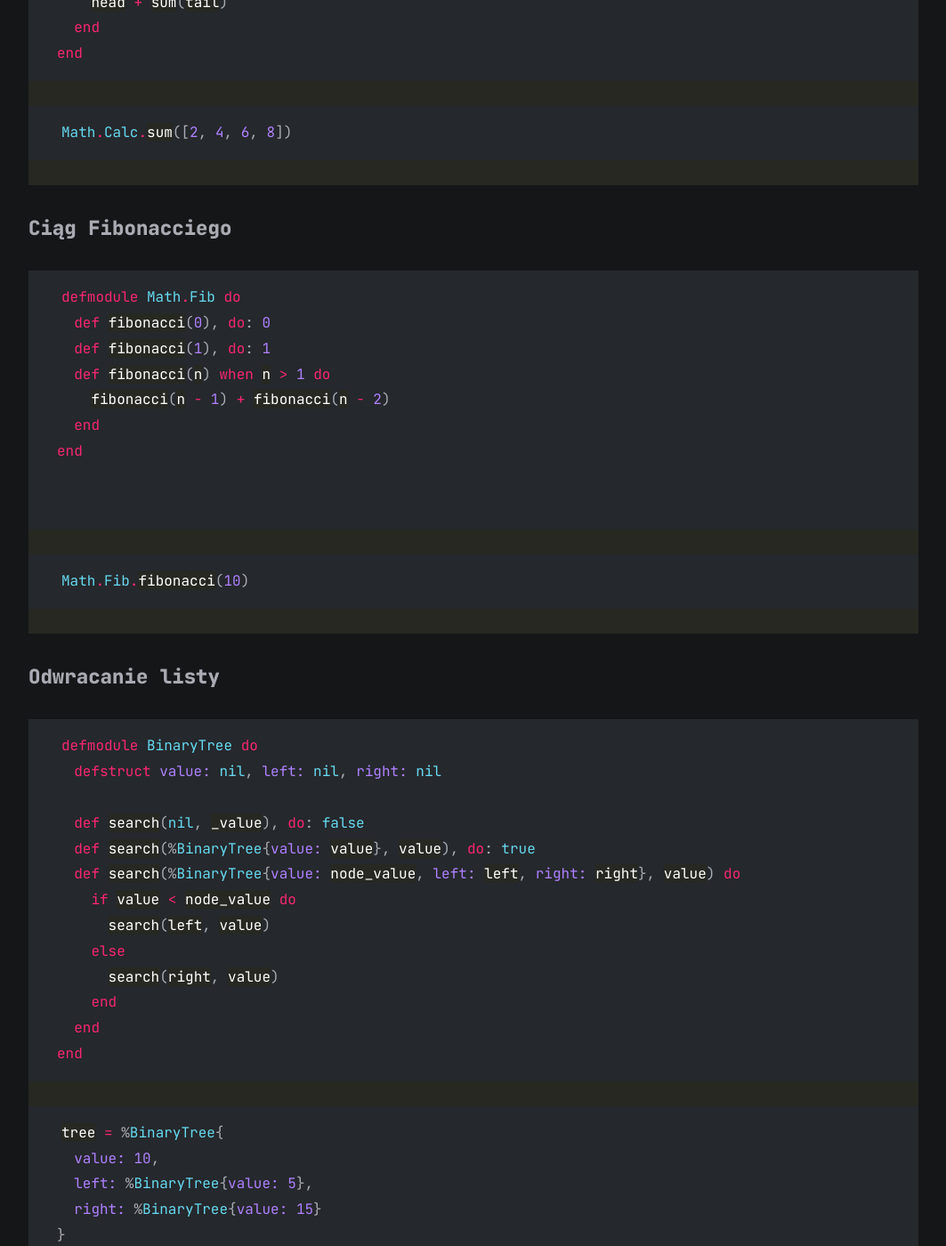
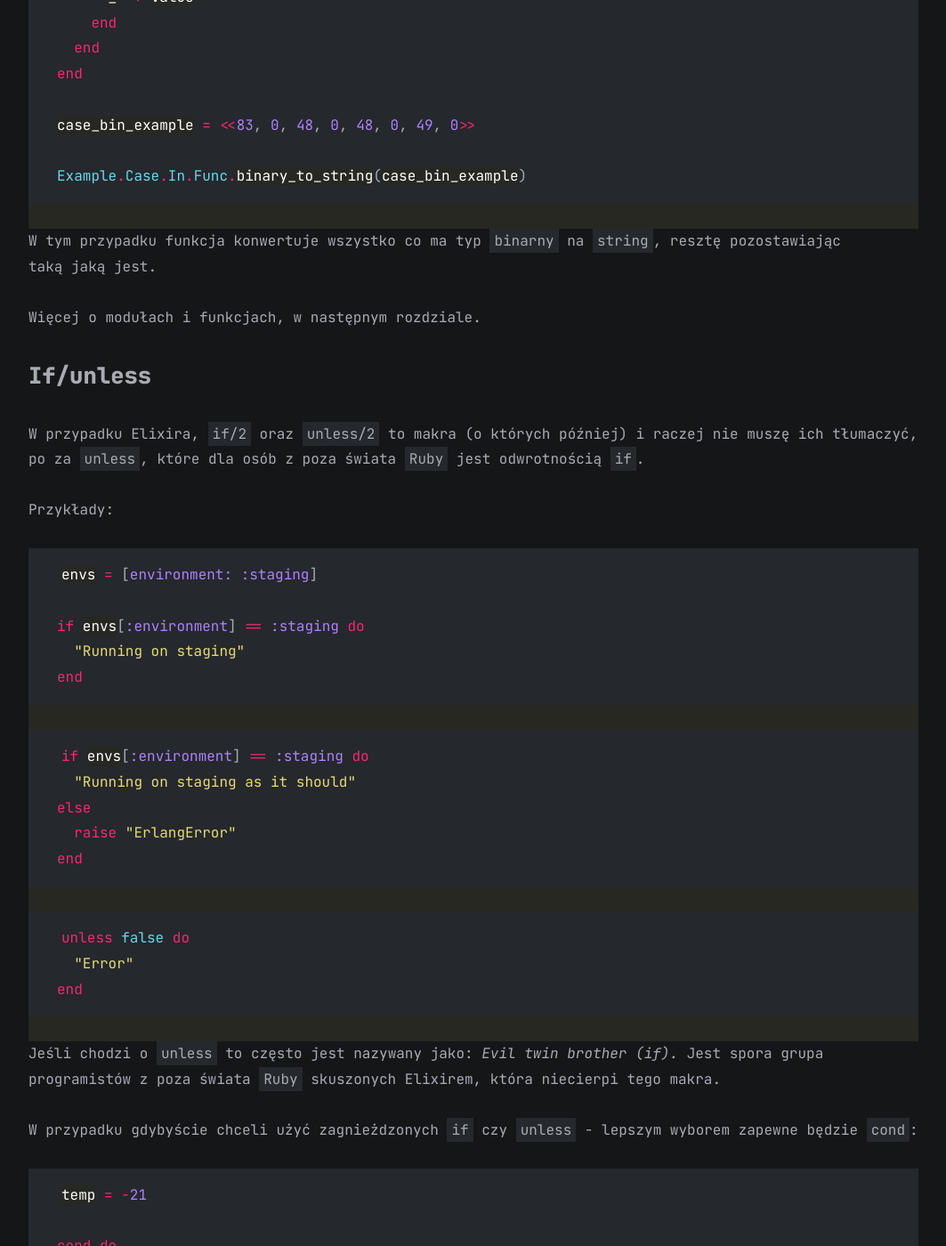
Before and after one commit to mikelogaciuk/mikelogaciuk.github.io, a Jekyll site: the page built from all_collections/_posts/2024-10-01-podstawy-jezyka-elixir-czesc-pierwsza.md, in a window 1280 px wide and 1400 px high, scrolled down 15666 px. Shown: the whole window at 89% size, without its empty margins (108-1171 px from the left). Built offline with Jekyll 4.4.1, drawn with Linux system fonts in a browser that asks for light colours; some of the changed text lies outside the part shown.

Commit message:
Add missing conditionals part

````diff
--- a/all_collections/_posts/2024-10-01-podstawy-jezyka-elixir-czesc-pierwsza.md
+++ b/all_collections/_posts/2024-10-01-podstawy-jezyka-elixir-czesc-pierwsza.md
@@ -29,6 +29,9 @@ category:
 - [Funkcje anonimowe](#funkcje-anonimowe)
 - [Arność funkcji](#arność-funkcji)
 - [Wyrażenia listowe](#wyrażenia-listowe)
+- [Wyrażenia logiczne](#wyrażenia-logiczne)
+  - [Case](#case)
+  - [If/unless](#ifunless)
 - [Moduły, funkcje imienne, warunkowe oraz rekurencja](#moduły-funkcje-imienne-warunkowe-oraz-rekurencja)
   - [Rekurencja](#rekurencja)
   - [Moduły](#moduły)
@@ -458,6 +461,112 @@ envs = [prod: :storify, prod: :prefect, staging: :walld,
 for {:staging, val} <- envs, do: val
 ```
 
+## Wyrażenia logiczne
+
+W języku Elixir mamy takie wyrażenia logiczne jak:
+
+- `case`
+- `cond`
+- `if`
+- `unless`
+
+### Case
+
+Wyrażenie `case` pozwala nam porównywać wartość z wieloma wzorcami, dopóki nie znajdziemy pasującego:
+
+```elixir
+case {333, 666, 999} do
+  {1, 2, 3} -> "This will not work...."
+  {a, 666, 999} -> "Will match and bind 'a' to 333"
+  _ -> "Will match any value"
+end
+```
+
+```elixir
+#case_ex_val = params[:environment]
+case_ex_val = :dev
+
+case case_ex_val do
+  case_ex_val when case_ex_val == :prod -> "Running on prod..."
+  _ -> "Undefined environment..."
+end
+```
+
+Inny przykład z użyciem modułu oraz funkcji prywatnej oraz publicznej:
+
+```elixir
+defmodule Example.Case.In.Func do
+  defp convert_binary_to_string(binary) do
+    binary
+    |> :binary.bin_to_list()
+    |> Enum.filter(&(&1 != 0))
+    |> List.to_string()
+  end
+
+  def binary_to_string(value) do
+    case value do
+      value when is_binary(value) == true -> convert_binary_to_string(value)
+      _ -> value
+    end
+  end
+end
+
+case_bin_example = <<83, 0, 48, 0, 48, 0, 49, 0>>
+
+Example.Case.In.Func.binary_to_string(case_bin_example)
+```
+
+W tym przypadku funkcja konwertuje wszystko co ma typ `binarny` na `string`, resztę pozostawiając taką jaką jest.
+
+Więcej o modułach i funkcjach, w następnym rozdziale.
+
+### If/unless
+
+W przypadku Elixira, `if/2` oraz `unless/2` to makra (o których później) i raczej nie muszę ich tłumaczyć, po za `unless`, które dla osób z poza świata `Ruby` jest odwrotnością `if`.
+
+Przykłady:
+
+```elixir
+envs = [environment: :staging]
+
+if envs[:environment] == :staging do
+  "Running on staging"
+end
+```
+
+```elixir
+if envs[:environment] == :staging do
+  "Running on staging as it should"
+else
+  raise "ErlangError"
+end
+```
+
+```elixir
+unless false do
+  "Error"
+end
+```
+
+Jeśli chodzi o `unless` to często jest nazywany jako: _Evil twin brother (if)._ Jest spora grupa programistów z poza świata `Ruby` skuszonych Elixirem, która niecierpi tego makra.
+
+W przypadku gdybyście chceli użyć zagnieżdzonych `if` czy `unless` - lepszym wyborem zapewne będzie `cond`:
+
+```elixir
+temp = -21
+
+cond do
+  temp < -60 -> "Vodka is starting to froze..."
+  temp == -33 -> "Could be better"
+  temp < -20 -> "Not great not terrible"
+  temp < -5 -> "It's warm..."
+  temp == 0 -> "It's okay."
+  temp in 5..20 -> "Global warming..."
+  temp >= 21 -> "We are going to die!"
+  true -> "Err"
+end
+```
+
 ## Moduły, funkcje imienne, warunkowe oraz rekurencja
 
 ### Rekurencja
````
